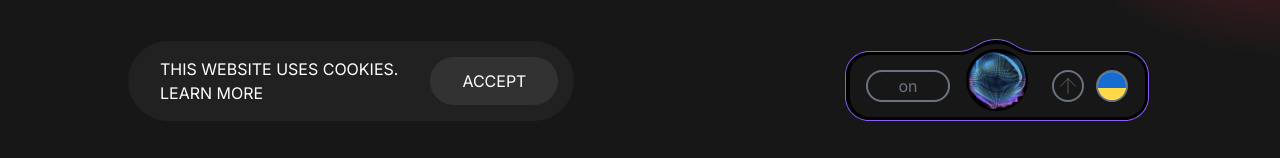
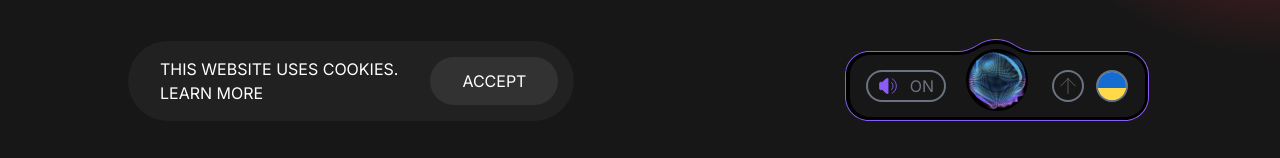
Before and after one commit to developerentity/uwp-digital-landing, a Next.js app: page / in a window 1280 px wide. Shown: the part 639-797 px from the top of the page. Built offline with nearby package versions, Linux system fonts and the light colour scheme.

Commit message:
refactor: DialogCover component

```diff
--- a/src/app/globals.css
+++ b/src/app/globals.css
@@ -19,3 +19,7 @@ body {
   height: 82px;
   background-size: cover;
 }
+
+.dialog-cover-btn {
+  @apply flex items-center rounded-full h-8 border-gray-500 border-2 hover:border-gray-200 hover:text-gray-200 transition duration-300
+}
--- a/src/components/DialogCover.tsx
+++ b/src/components/DialogCover.tsx
@@ -1,17 +1,28 @@
 'use client'
+
+import { useState } from "react"
 
 export default function DialogCover() {
 
-    const isOpen = false
-    const isVolume = false
+    const [isOpen, setIsOpen] = useState(false)
+    const [isMute, setIsMute] = useState(false)
     const flag = './flags/UA.svg'
+
+    const onOpen = () => {
+        setIsOpen(!isOpen)
+    }
+
+    const onMute = () => {
+        setIsMute(!isMute)
+    }
 
     return (
         <div className='dialog-cover-bg  pt-3 overflow-hidden px-6 relative flex justify-between items-center'>
-
-            <button className='px-10 py-1 w-8 h-8 rounded-full border-2 border-gray-500 flex items-center justify-center text-gray-500 hover:border-gray-200 hover:text-gray-200 transition duration-300'>
-
-                on
+            <button
+                onClick={onMute}
+                className='dialog-cover-btn w-20  py-2 px-2.5 uppercase    justify-between text-gray-500'>
+                <img className="h-5" src={isMute ? './muted.svg' : './unmuted.svg'} alt="is muted" />
+                <div className="">{isMute ? 'off' : 'on'}</div>
             </button>
 
             <div className='absolute z-10 transform -translate-x-1/2 left-1/2 top-2.5'>
@@ -19,11 +30,13 @@ export default function DialogCover() {
             </div>
 
             <div className='flex justify-between'>
-                <button className='w-8 h-8 p-1.5 rounded-full border-2 border-gray-500 flex items-center justify-center hover:border-gray-200 hover:text-gray-200 transition duration-300'>
-                    <img src={isOpen ? './arrow-down.svg' : './arrow-up.svg'} alt="arrow-down" />
+                <button
+                    onClick={onOpen}
+                    className='dialog-cover-btn w-8 p-1.5    justify-center'>
+                    <img className="h-5" src={isOpen ? './arrow-down.svg' : './arrow-up.svg'} alt="arrow" />
                 </button>
-                <button className='w-8 h-8 rounded-full border-2 border-gray-500 flex items-center justify-center overflow-hidden ms-3 hover:border-gray-200 hover:text-gray-200 transition duration-300'>
-                    <img src={flag} alt="arrow-down" />
+                <button className='dialog-cover-btn w-8    justify-center overflow-hidden ms-3'>
+                    <img  src={flag} alt="flag" />
                 </button>
             </div>
         </div>
```
Also changed, not shown: public/muted.svg (renamed from public/volume-off.svg), public/unmuted.svg (renamed from public/volume-on.svg).
